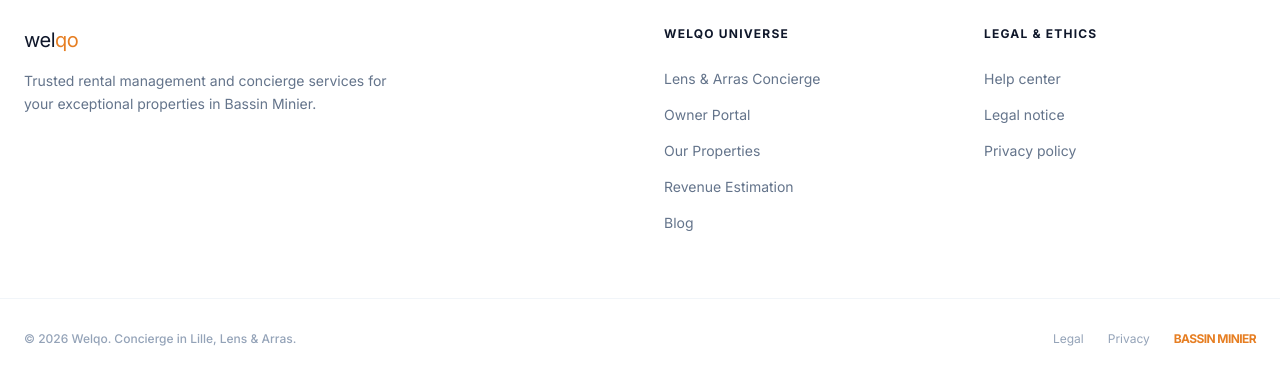
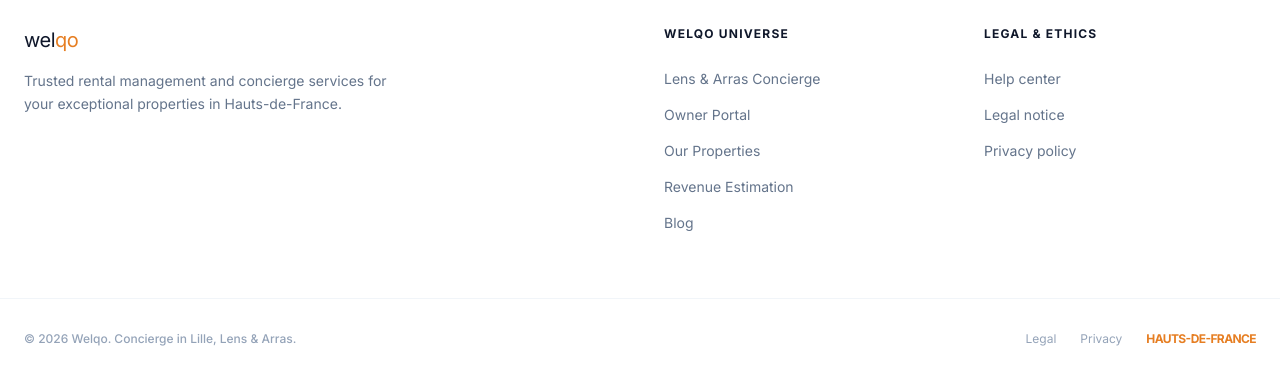
Before and after one commit to drixsty/welqo, a Next.js app in the folder apps/web-storefront/: page /en/blog in a window 1280 px wide. Shown: the part 2086-2462 px from the top of the page. Built offline with nearby package versions, Linux system fonts and the light colour scheme; no server answers.

Commit message:
feat(ui) : override region

```diff
--- a/apps/web-storefront/src/app/[locale]/layout.tsx
+++ b/apps/web-storefront/src/app/[locale]/layout.tsx
@@ -76,8 +76,8 @@ export async function generateMetadata({
           width: 1200,
           height: 630,
           alt: isFr
-            ? "Welqo Conciergerie Airbnb Bassin Minier"
-            : "Welqo Airbnb Concierge Bassin Minier",
+            ? "Welqo Conciergerie Airbnb Hauts-de-France"
+            : "Welqo Airbnb Concierge Hauts-de-France",
         },
       ],
     },
@@ -87,8 +87,8 @@ export async function generateMetadata({
         ? "Welqo — Conciergerie Airbnb Lens & Arras"
         : "Welqo — Airbnb Concierge Lens & Arras",
       description: isFr
-        ? "Gestion complète de vos locations courtes durée en Bassin Minier."
-        : "Complete short-term rental management in Bassin Minier.",
+        ? "Gestion complète de vos locations courtes durée en Hauts-de-France."
+        : "Complete short-term rental management in Hauts-de-France.",
       images: [`${BASE_URL}/og-image.jpg`],
     },
     robots: {
--- a/apps/web-storefront/src/app/[locale]/logements/page.tsx
+++ b/apps/web-storefront/src/app/[locale]/logements/page.tsx
@@ -15,8 +15,8 @@ export async function generateMetadata({
 
   return {
     title: isFr
-      ? "Nos Demeures d'Exception | Conciergerie Welqo Bassin Minier"
-      : "Our Exceptional Properties | Welqo Concierge Bassin Minier",
+      ? "Nos Demeures d'Exception | Conciergerie Welqo Hauts-de-France"
+      : "Our Exceptional Properties | Welqo Concierge Hauts-de-France",
     description: isFr
       ? "Découvrez notre sélection de logements premium à Lens, Arras et Béthune. Réservez votre séjour idéal avec Welqo."
       : "Discover our selection of premium properties in Lens, Arras, and Béthune. Book your ideal stay with Welqo.",
@@ -57,7 +57,7 @@ export default async function PropertyListingPage({
                   {isFr ? "Trouvez votre séjour idéal" : "Find your perfect stay"}
                 </h1>
                 <p className="text-slate-500 dark:text-slate-400 font-medium">
-                  {properties.length} {isFr ? "logements disponibles dans le bassin minier" : "Properties available in the mining area"}
+                  {properties.length} {isFr ? "logements disponibles dans le Hauts-de-France" : "Properties available in the mining area"}
                 </p>
               </div>
             </div>
@@ -145,7 +145,7 @@ export default async function PropertyListingPage({
               },
               {
                 slug: "conciergerie-airbnb-lens-arras-bassin-minier",
-                title: "Focus Bassin Minier",
+                title: "Focus Hauts-de-France",
                 category: "Local"
               }
             ].map((post) => (
--- a/apps/web-storefront/src/app/[locale]/proprietaires/page.tsx
+++ b/apps/web-storefront/src/app/[locale]/proprietaires/page.tsx
@@ -1194,7 +1194,7 @@ export default function ProprietairesPage({
               },
               {
                 slug: "conciergerie-airbnb-lens-arras-bassin-minier",
-                title: "Opportunité Bassin Minier",
+                title: "Opportunité Hauts-de-France",
                 desc: "Lens & Arras : le nouvel eldorado.",
                 category: "Marché"
               }
--- a/apps/web-storefront/src/app/[locale]/reservation/confirmation/page.tsx
+++ b/apps/web-storefront/src/app/[locale]/reservation/confirmation/page.tsx
@@ -31,8 +31,8 @@ export default async function ConfirmationPage({
         </h1>
         <p className="text-slate-500 dark:text-slate-400 text-lg mb-12 max-w-lg mx-auto">
           {isFr
-            ? "Votre séjour est réservé. Préparez-vous à vivre une expérience inoubliable en Bassin Minier."
-            : "Your stay is booked. Get ready for an unforgettable experience in the Bassin Minier."}
+            ? "Votre séjour est réservé. Préparez-vous à vivre une expérience inoubliable en Hauts-de-France."
+            : "Your stay is booked. Get ready for an unforgettable experience in the Hauts-de-France."}
         </p>
 
         {/* Info Cards */}
--- a/apps/web-storefront/src/app/[locale]/reservation/page.tsx
+++ b/apps/web-storefront/src/app/[locale]/reservation/page.tsx
@@ -5,7 +5,7 @@ import { Metadata } from "next";
 
 export const metadata: Metadata = {
   title: "Réservation | Welqo",
-  description: "Réservez votre séjour en Bassin Minier avec Welqo.",
+  description: "Réservez votre séjour en Hauts-de-France avec Welqo.",
 };
 
 interface ReservationPageProps {
--- a/apps/web-storefront/src/lib/blog.ts
+++ b/apps/web-storefront/src/lib/blog.ts
@@ -82,10 +82,10 @@ export const BLOG_POSTS: BlogPost[] = [
   },
   {
     slug: "conciergerie-airbnb-lens-arras-bassin-minier",
-    titleFr: "Conciergerie Airbnb à Lens & Arras : Pourquoi le Bassin Minier explose en 2025 ?",
+    titleFr: "Conciergerie Airbnb à Lens & Arras : Pourquoi le Hauts-de-France explose en 2025 ?",
     titleEn: "Airbnb Concierge in Lens & Arras: Why the Mining Basin is Booming in 2025?",
     descriptionFr:
-      "L'effet Louvre-Lens, les matches du RC Lens et le patrimoine de l'UNESCO transforment le Bassin Minier en eldorado pour la location courte durée. Guide complet.",
+      "L'effet Louvre-Lens, les matches du RC Lens et le patrimoine de l'UNESCO transforment le Hauts-de-France en eldorado pour la location courte durée. Guide complet.",
     descriptionEn:
       "The Louvre-Lens effect, RC Lens matches and UNESCO heritage are turning the Mining Basin into an eldorado for short-term rentals. Complete guide.",
     publishedAt: "2025-05-10",
@@ -95,12 +95,12 @@ export const BLOG_POSTS: BlogPost[] = [
       "conciergerie airbnb lens",
       "conciergerie airbnb arras",
       "gestion locative lens",
-      "investir bassin minier airbnb",
+      "investir Hauts-de-France airbnb",
     ],
     keywordsEn: ["airbnb concierge lens", "airbnb management arras"],
     coverImage:
       "https://images.unsplash.com/photo-1566073771259-6a8506099945?q=80&w=2070&auto=format&fit=crop",
-    coverImageAlt: "Lens et Arras — opportunités Airbnb Bassin Minier",
+    coverImageAlt: "Lens et Arras — opportunités Airbnb Hauts-de-France",
   },
 ];
 
--- a/packages/ui/src/components/Footer.tsx
+++ b/packages/ui/src/components/Footer.tsx
@@ -66,8 +66,8 @@ export const Footer = ({ locale = "fr" }: FooterProps) => {
             </a>
             <p className="text-slate-500 dark:text-slate-400 max-w-sm text-sm leading-relaxed">
               {isFr
-                ? "Gestion locative et conciergerie de confiance pour vos biens d'exception dans le Bassin Minier."
-                : "Trusted rental management and concierge services for your exceptional properties in Bassin Minier."}
+                ? "Gestion locative et conciergerie de confiance pour vos biens d'exception dans le Hauts-de-France."
+                : "Trusted rental management and concierge services for your exceptional properties in Hauts-de-France."}
             </p>
           </div>
 
@@ -131,7 +131,7 @@ export const Footer = ({ locale = "fr" }: FooterProps) => {
               {isFr ? "Confidentialité" : "Privacy"}
             </a>
             <span className="text-welqo-terracotta font-bold uppercase tracking-tighter">
-              Bassin Minier
+              Hauts-de-France
             </span>
           </div>
         </div>
```
Also changed, not shown: 4 other files (tests, documents, lock files or other folders).
